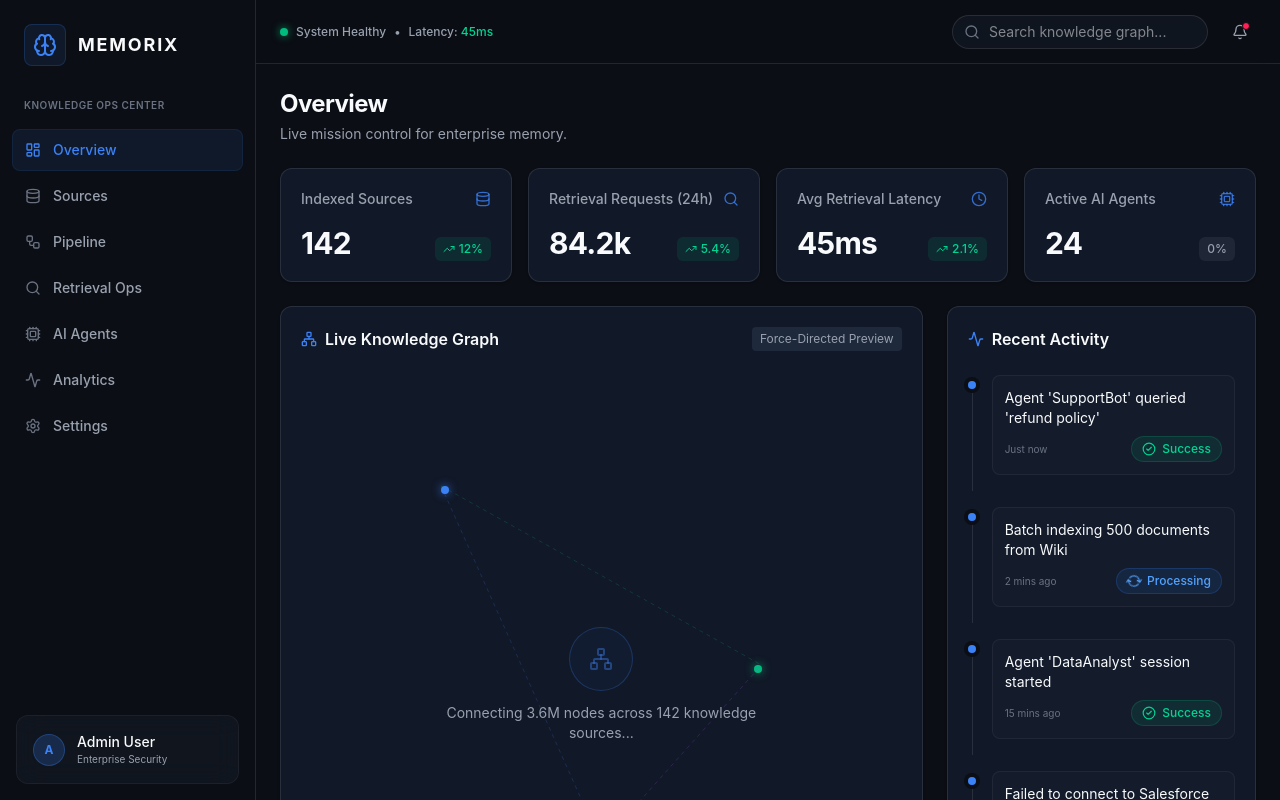
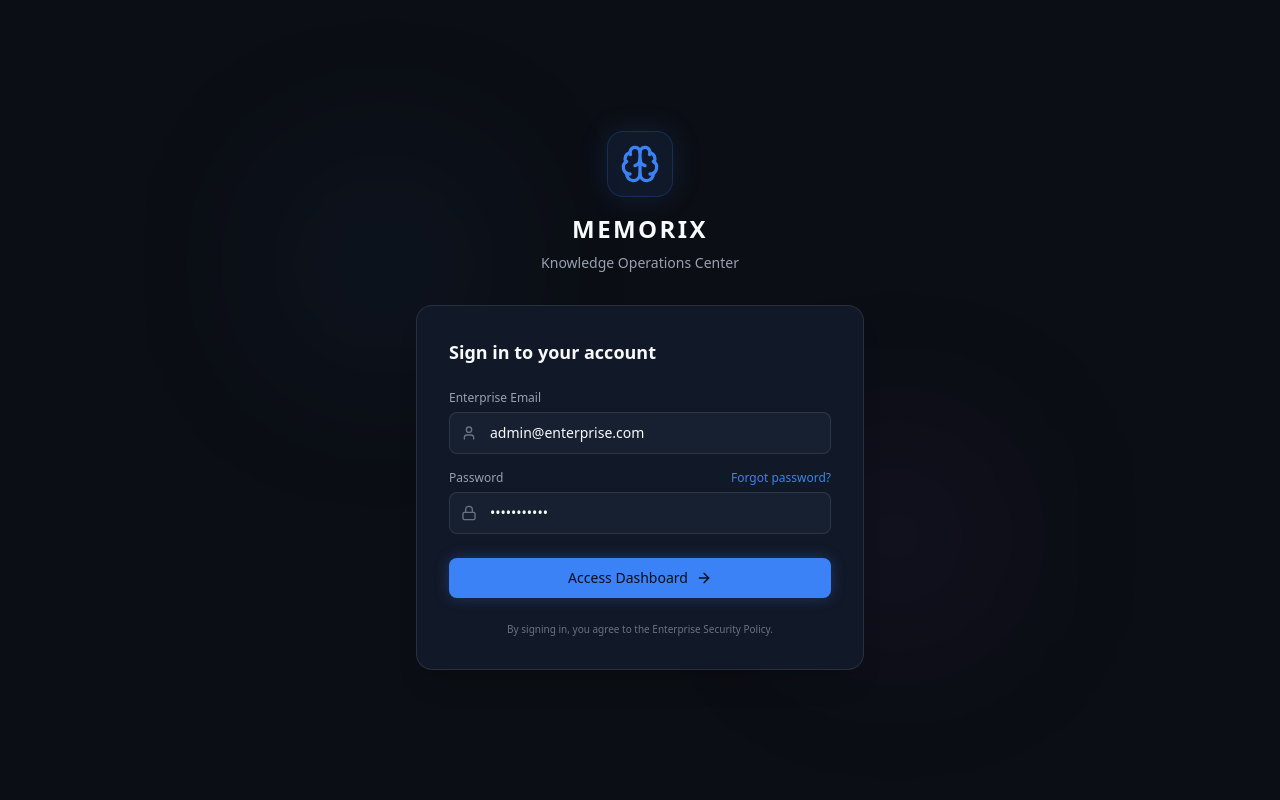
Before and after one commit to R-veesh/memorix.lkDashbord, a React (Vite) app: page / in a window 1280 px wide. Shown: the top 800 px of the page. Built offline with nearby package versions, Linux system fonts and the light colour scheme.

Commit message:
feat: implement authentication flow with Login page and conditional route rendering in App component

```diff
--- a/src/App.tsx
+++ b/src/App.tsx
@@ -1,4 +1,5 @@
-import { BrowserRouter, Routes, Route } from "react-router-dom";
+import { useState } from "react";
+import { BrowserRouter, Routes, Route, Navigate } from "react-router-dom";
 import { Sidebar } from "./components/Sidebar";
 import { Header } from "./components/Header";
 import Overview from "./pages/Overview";
@@ -8,10 +9,16 @@ import Retrieval from "./pages/Retrieval";
 import Agents from "./pages/Agents";
 import Analytics from "./pages/Analytics";
 import Settings from "./pages/Settings";
+import Login from "./pages/Login";
 
-function App() {
+function AppContent() {
+  const [isAuthenticated, setIsAuthenticated] = useState(false);
+
+  if (!isAuthenticated) {
+    return <Login onLogin={() => setIsAuthenticated(true)} />;
+  }
+
   return (
-    <BrowserRouter>
     <div className="flex min-h-screen bg-background text-foreground font-sans selection:bg-accent/30">
       <Sidebar />
       <div className="flex-1 flex flex-col min-w-0">
@@ -25,10 +32,18 @@ function App() {
             <Route path="/agents" element={<Agents />} />
             <Route path="/analytics" element={<Analytics />} />
             <Route path="/settings" element={<Settings />} />
+            <Route path="*" element={<Navigate to="/" replace />} />
           </Routes>
         </main>
       </div>
     </div>
+  );
+}
+
+function App() {
+  return (
+    <BrowserRouter>
+      <AppContent />
     </BrowserRouter>
   );
 }
--- /dev/null
+++ b/src/pages/Login.tsx
@@ -0,0 +1,84 @@
+import React from 'react';
+import { Brain, Lock, User, ArrowRight } from 'lucide-react';
+
+interface LoginProps {
+  onLogin: () => void;
+}
+
+export default function Login({ onLogin }: LoginProps) {
+  const handleSubmit = (e: React.FormEvent) => {
+    e.preventDefault();
+    // Simulate login delay
+    setTimeout(() => {
+      onLogin();
+    }, 500);
+  };
+
+  return (
+    <div className="min-h-screen bg-background text-foreground flex items-center justify-center relative overflow-hidden selection:bg-accent/30">
+      {/* Background aesthetics */}
+      <div className="absolute inset-0 opacity-20 bg-[radial-gradient(ellipse_at_center,_var(--tw-gradient-stops))] from-accent/20 via-background to-background pointer-events-none"></div>
+      <div className="absolute top-1/4 left-1/4 w-32 h-32 bg-accent/20 rounded-full blur-[100px]"></div>
+      <div className="absolute bottom-1/4 right-1/4 w-32 h-32 bg-purple-500/20 rounded-full blur-[100px]"></div>
+
+      <div className="w-full max-w-md relative z-10 animate-in fade-in slide-in-from-bottom-4 duration-700">
+        <div className="flex flex-col items-center mb-8">
+          <div className="bg-accent/10 p-3 rounded-2xl border border-accent/20 mb-4 shadow-[0_0_30px_rgba(59,130,246,0.15)]">
+            <Brain className="text-accent size-10" />
+          </div>
+          <h1 className="text-2xl font-bold tracking-widest">MEMORIX</h1>
+          <p className="text-sm text-gray-400 mt-2">Knowledge Operations Center</p>
+        </div>
+
+        <div className="bg-card border border-border rounded-2xl p-8 shadow-xl backdrop-blur-xl">
+          <h2 className="text-lg font-semibold mb-6">Sign in to your account</h2>
+
+          <form onSubmit={handleSubmit} className="space-y-4">
+            <div>
+              <label className="block text-xs font-medium text-gray-400 mb-1.5">Enterprise Email</label>
+              <div className="relative">
+                <User className="absolute left-3 top-1/2 -translate-y-1/2 size-4 text-gray-500" />
+                <input
+                  type="email"
+                  defaultValue="admin@enterprise.com"
+                  className="w-full bg-secondary/50 border border-border rounded-lg pl-10 pr-4 py-2.5 text-sm focus:outline-none focus:border-accent transition-colors"
+                  required
+                />
+              </div>
+            </div>
+
+            <div>
+              <div className="flex items-center justify-between mb-1.5">
+                <label className="block text-xs font-medium text-gray-400">Password</label>
+                <a href="#" className="text-xs text-accent hover:text-accent/80 transition-colors">Forgot password?</a>
+              </div>
+              <div className="relative">
+                <Lock className="absolute left-3 top-1/2 -translate-y-1/2 size-4 text-gray-500" />
+                <input
+                  type="password"
+                  defaultValue="password123"
+                  className="w-full bg-secondary/50 border border-border rounded-lg pl-10 pr-4 py-2.5 text-sm focus:outline-none focus:border-accent transition-colors"
+                  required
+                />
+              </div>
+            </div>
+
+            <button
+              type="submit"
+              className="w-full flex items-center justify-center gap-2 bg-accent hover:bg-accent/90 text-primary-foreground py-2.5 rounded-lg text-sm font-medium transition-all hover:gap-3 mt-6 shadow-[0_0_15px_rgba(59,130,246,0.3)]"
+            >
+              Access Dashboard
+              <ArrowRight className="size-4" />
+            </button>
+          </form>
+
+          <div className="mt-6 text-center">
+            <p className="text-[10px] text-gray-500">
+              By signing in, you agree to the Enterprise Security Policy.
+            </p>
+          </div>
+        </div>
+      </div>
+    </div>
+  );
+}
```
Lines whose indentation alone changed are shown as unchanged.
